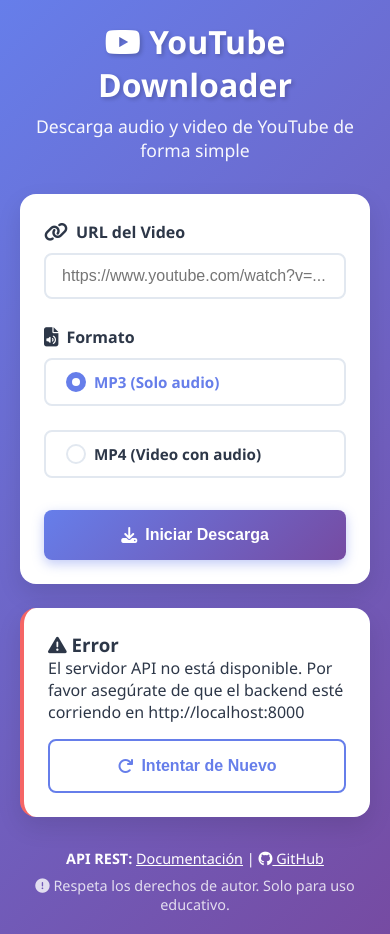
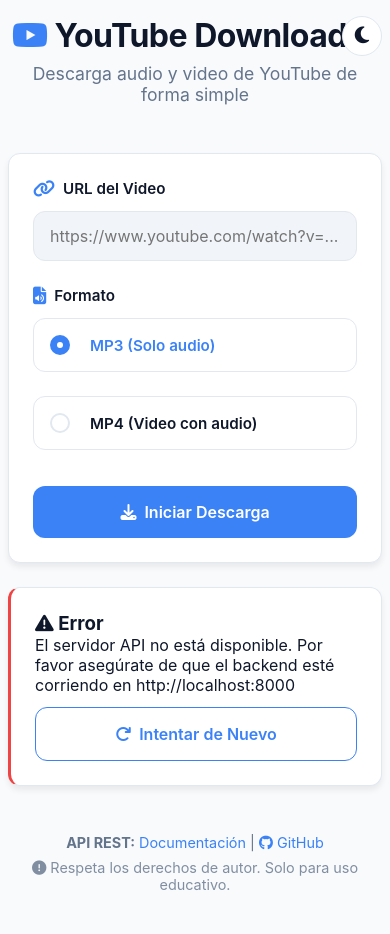
Before and after one commit to juanmariabravo/mp3_mp4_downloader, a plain HTML site: page frontend/index.html in a window 390 px wide. After the commit the page ends 909 px from the top, so only its background shows below. Drawn offline with Linux system fonts and the light colour scheme; no server answers.

Commit message:
feat: Implement theme toggle functionality and enhance UI styles

```diff
--- a/frontend/app.js
+++ b/frontend/app.js
@@ -20,6 +20,7 @@ const progressText = document.getElementById('progressText');
 const statusMessage = document.getElementById('statusMessage');
 const errorMessage = document.getElementById('errorMessage');
 const downloadFileBtn = document.getElementById('downloadFileBtn');
+const themeToggle = document.getElementById('themeToggle');
 
 // Preview elements
 const videoThumbnail = document.getElementById('videoThumbnail');
@@ -34,7 +35,34 @@ let currentTaskId = null;
 let pollingInterval = null;
 let videoInfo = null;
 
+// Theme Management
+function initTheme() {
+    const savedTheme = localStorage.getItem('theme') || 'light';
+    document.documentElement.setAttribute('data-theme', savedTheme);
+    updateThemeIcon(savedTheme);
+}
+
+function toggleTheme() {
+    const currentTheme = document.documentElement.getAttribute('data-theme');
+    const newTheme = currentTheme === 'dark' ? 'light' : 'dark';
+
+    document.documentElement.setAttribute('data-theme', newTheme);
+    localStorage.setItem('theme', newTheme);
+    updateThemeIcon(newTheme);
+}
+
+function updateThemeIcon(theme) {
+    const icon = themeToggle.querySelector('i');
+    if (theme === 'dark') {
+        icon.className = 'fas fa-sun';
+    } else {
+        icon.className = 'fas fa-moon';
+    }
+}
+
 // Event Listeners
+themeToggle.addEventListener('click', toggleTheme);
+
 formatRadios.forEach(radio => {
     radio.addEventListener('change', handleFormatChange);
 });
@@ -55,6 +83,9 @@ async function loadVideoPreview() {
         return;
     }
 
+    // Add loading state
+    urlInput.classList.add('loading');
+
     try {
         const response = await fetch(`${API_BASE_URL}/download/info?url=${encodeURIComponent(url)}`);
 
@@ -69,6 +100,8 @@ async function loadVideoPreview() {
     } catch (error) {
         console.error('Error loading preview:', error);
         hidePreview();
+    } finally {
+        urlInput.classList.remove('loading');
     }
 }
 
@@ -329,6 +362,9 @@ function updateProgress(data) {
         console.log('YouTube Downloader Frontend initialized');
         console.log(`API Base URL: ${API_BASE_URL}`);
 
+        // Initialize theme
+        initTheme();
+
         // Check if API is reachable
         fetch(`${API_BASE_URL}/health`)
             .then(response => response.json())
--- a/frontend/index.html
+++ b/frontend/index.html
@@ -13,6 +13,9 @@
     <div class="container">
         <!-- Header -->
         <header>
+            <div class="theme-toggle" id="themeToggle" title="Cambiar tema">
+                <i class="fas fa-moon"></i>
+            </div>
             <h1><i class="fab fa-youtube"></i> YouTube Downloader</h1>
             <p class="subtitle">Descarga audio y video de YouTube de forma simple</p>
         </header>
--- a/frontend/styles.css
+++ b/frontend/styles.css
@@ -1,4 +1,5 @@
-/* Reset and Base Styles */
+/* Modern YouTube Downloader Styles */
+
 * {
     margin: 0;
     padding: 0;
@@ -6,27 +7,57 @@
 }
 
 :root {
-    --primary-color: #667eea;
-    --primary-dark: #5568d3;
-    --secondary-color: #764ba2;
-    --success-color: #48bb78;
-    --error-color: #f56565;
-    --warning-color: #ed8936;
-    --info-color: #4299e1;
-    --bg-gradient: linear-gradient(135deg, #667eea 0%, #764ba2 100%);
-    --text-dark: #2d3748;
-    --text-light: #718096;
-    --border-color: #e2e8f0;
-    --shadow: 0 10px 25px rgba(0, 0, 0, 0.1);
-    --shadow-lg: 0 20px 40px rgba(0, 0, 0, 0.15);
+    /* Light Mode - Modern Clean */
+    --primary: #3b82f6;
+    --primary-dark: #2563eb;
+    --primary-light: #60a5fa;
+    --accent: #06b6d4;
+    --success: #10b981;
+    --error: #ef4444;
+    --warning: #f59e0b;
+
+    --bg: #f8fafc;
+    --surface: #ffffff;
+    --surface-2: #f1f5f9;
+    --text: #0f172a;
+    --text-secondary: #64748b;
+    --border: #e2e8f0;
+
+    --shadow-sm: 0 1px 2px rgba(0, 0, 0, 0.05);
+    --shadow: 0 4px 6px rgba(0, 0, 0, 0.07);
+    --shadow-lg: 0 10px 15px rgba(0, 0, 0, 0.1);
+
+    --radius: 12px;
+}
+
+[data-theme="dark"] {
+    --primary: #60a5fa;
+    --primary-dark: #3b82f6;
+    --primary-light: #93c5fd;
+    --accent: #22d3ee;
+    --success: #34d399;
+    --error: #f87171;
+    --warning: #fbbf24;
+
+    --bg: #0f172a;
+    --surface: #1e293b;
+    --surface-2: #0f172a;
+    --text: #f1f5f9;
+    --text-secondary: #94a3b8;
+    --border: #334155;
+
+    --shadow-sm: 0 1px 2px rgba(0, 0, 0, 0.3);
+    --shadow: 0 4px 6px rgba(0, 0, 0, 0.4);
+    --shadow-lg: 0 10px 15px rgba(0, 0, 0, 0.5);
 }
 
 body {
-    font-family: 'Segoe UI', Tahoma, Geneva, Verdana, sans-serif;
-    background: var(--bg-gradient);
+    font-family: -apple-system, BlinkMacSystemFont, 'Segoe UI', Roboto, sans-serif;
+    background: var(--bg);
     min-height: 100vh;
-    padding: 20px;
-    color: var(--text-dark);
+    padding: 2rem 1rem;
+    color: var(--text);
+    transition: background 0.3s, color 0.3s;
 }
 
 .container {
@@ -37,37 +68,75 @@ body {
 /* Header */
 header {
     text-align: center;
-    color: white;
-    margin-bottom: 2rem;
-    animation: fadeInDown 0.6s ease-out;
+    margin-bottom: 3rem;
+    position: relative;
+}
+
+.theme-toggle {
+    position: absolute;
+    top: 0;
+    right: 0;
+    width: 44px;
+    height: 44px;
+    background: var(--surface);
+    border: 1px solid var(--border);
+    border-radius: 50%;
+    display: flex;
+    align-items: center;
+    justify-content: center;
+    cursor: pointer;
+    transition: all 0.2s;
+    z-index: 100;
+}
+
+.theme-toggle:hover {
+    background: var(--surface-2);
+    transform: scale(1.05);
+}
+
+.theme-toggle:active {
+    transform: scale(0.95);
+}
+
+.theme-toggle i {
+    font-size: 1.2rem;
+    color: var(--text);
 }
 
 header h1 {
     font-size: 2.5rem;
+    font-weight: 700;
+    color: var(--text);
     margin-bottom: 0.5rem;
-    text-shadow: 2px 2px 4px rgba(0, 0, 0, 0.2);
+    letter-spacing: -0.5px;
+}
+
+header h1 i {
+    color: var(--primary);
 }
 
 .subtitle {
+    color: var(--text-secondary);
     font-size: 1.1rem;
-    opacity: 0.95;
+    font-weight: 400;
 }
 
-/* Card */
+/* Cards */
 .card {
-    background: white;
-    border-radius: 16px;
+    background: var(--surface);
+    border: 1px solid var(--border);
+    border-radius: var(--radius);
     padding: 2rem;
+    margin-bottom: 1.5rem;
     box-shadow: var(--shadow);
-    margin-bottom: 1.5rem;
-    animation: fadeInUp 0.6s ease-out;
+    transition: all 0.2s;
 }
 
 .error-card {
-    border-left: 4px solid var(--error-color);
+    border-left: 3px solid var(--error);
 }
 
-/* Form Styles */
+/* Form Elements */
 .form-group {
     margin-bottom: 1.5rem;
 }
@@ -75,127 +144,150 @@ header h1 {
 .form-group label {
     display: flex;
     align-items: center;
+    gap: 0.5rem;
     font-weight: 600;
-    margin-bottom: 0.5rem;
-    color: var(--text-dark);
+    margin-bottom: 0.75rem;
+    color: var(--text);
+    font-size: 0.95rem;
 }
 
 .label-icon {
-    margin-right: 0.5rem;
-    font-size: 1.2rem;
+    color: var(--primary);
+    font-size: 1.1rem;
 }
 
 input[type="url"],
 select {
     width: 100%;
-    padding: 0.75rem 1rem;
-    border: 2px solid var(--border-color);
-    border-radius: 8px;
+    padding: 0.875rem 1rem;
+    border: 1.5px solid var(--border);
+    border-radius: var(--radius);
     font-size: 1rem;
-    transition: all 0.3s ease;
+    background: var(--surface-2);
+    color: var(--text);
+    transition: all 0.2s;
+    font-family: inherit;
 }
 
 input[type="url"]:focus,
 select:focus {
     outline: none;
-    border-color: var(--primary-color);
-    box-shadow: 0 0 0 3px rgba(102, 126, 234, 0.1);
+    border-color: var(--primary);
+    background: var(--surface);
+    box-shadow: 0 0 0 3px rgba(59, 130, 246, 0.1);
+}
+
+input[type="url"].loading {
+    background: linear-gradient(90deg,
+        var(--surface-2) 0%,
+        var(--border) 50%,
+        var(--surface-2) 100%
+    );
+    background-size: 200% 100%;
+    animation: loading 1.5s infinite;
+}
+
+@keyframes loading {
+    0% { background-position: 200% 0; }
+    100% { background-position: -200% 0; }
 }
 
 /* Radio Buttons */
 .radio-group {
     display: flex;
-    gap: 1rem;
+    gap: 0.75rem;
 }
 
 .radio-label {
+    flex: 1;
     display: flex;
     align-items: center;
+    padding: 1rem;
+    border: 1.5px solid var(--border);
+    border-radius: var(--radius);
     cursor: pointer;
-    padding: 0.75rem 1.25rem;
-    border: 2px solid var(--border-color);
-    border-radius: 8px;
-    transition: all 0.3s ease;
-    flex: 1;
+    transition: all 0.2s;
+    background: var(--surface);
 }
 
 .radio-label:hover {
-    border-color: var(--primary-color);
-    background: rgba(102, 126, 234, 0.05);
+    border-color: var(--primary);
+    background: var(--surface-2);
 }
 
 .radio-label input[type="radio"] {
     display: none;
 }
 
+.radio-custom {
+    width: 20px;
+    height: 20px;
+    border: 2px solid var(--border);
+    border-radius: 50%;
+    margin-right: 0.75rem;
+    position: relative;
+    transition: all 0.2s;
+    flex-shrink: 0;
+}
+
 .radio-label input[type="radio"]:checked + .radio-custom {
-    background: var(--primary-color);
-    border-color: var(--primary-color);
+    border-color: var(--primary);
+    background: var(--primary);
 }
 
 .radio-label input[type="radio"]:checked + .radio-custom::after {
-    opacity: 1;
-}
-
-.radio-label input[type="radio"]:checked ~ .radio-text {
-    color: var(--primary-color);
-    font-weight: 600;
-}
-
-.radio-custom {
-    width: 20px;
-    height: 20px;
-    border: 2px solid var(--border-color);
-    border-radius: 50%;
-    margin-right: 0.5rem;
-    position: relative;
-    transition: all 0.3s ease;
-}
-
-.radio-custom::after {
     content: '';
     position: absolute;
     top: 50%;
     left: 50%;
     transform: translate(-50%, -50%);
-    width: 8px;
-    height: 8px;
+    width: 6px;
+    height: 6px;
     background: white;
     border-radius: 50%;
-    opacity: 0;
-    transition: opacity 0.3s ease;
+}
+
+.radio-label input[type="radio"]:checked ~ .radio-text {
+    color: var(--primary);
+    font-weight: 600;
 }
 
 .radio-text {
     font-size: 0.95rem;
+    color: var(--text);
 }
 
 /* Buttons */
 .btn-primary,
 .btn-secondary {
     width: 100%;
-    padding: 1rem 1.5rem;
+    padding: 1rem;
     border: none;
-    border-radius: 8px;
+    border-radius: var(--radius);
     font-size: 1rem;
     font-weight: 600;
     cursor: pointer;
-    transition: all 0.3s ease;
     display: flex;
     align-items: center;
     justify-content: center;
     gap: 0.5rem;
+    transition: all 0.2s;
+    font-family: inherit;
 }
 
 .btn-primary {
-    background: var(--bg-gradient);
+    background: var(--primary);
     color: white;
-    box-shadow: 0 4px 12px rgba(102, 126, 234, 0.4);
 }
 
 .btn-primary:hover:not(:disabled) {
-    transform: translateY(-2px);
-    box-shadow: 0 6px 16px rgba(102, 126, 234, 0.5);
+    background: var(--primary-dark);
+    transform: translateY(-1px);
+    box-shadow: var(--shadow-lg);
+}
+
+.btn-primary:active:not(:disabled) {
+    transform: translateY(0);
 }
 
 .btn-primary:disabled {
@@ -204,18 +296,18 @@ select:focus {
 }
 
 .btn-secondary {
-    background: white;
-    color: var(--primary-color);
-    border: 2px solid var(--primary-color);
-    margin-top: 1rem;
+    background: transparent;
+    color: var(--primary);
+    border: 1.5px solid var(--primary);
+    margin-top: 0.75rem;
 }
 
 .btn-secondary:hover {
-    background: var(--primary-color);
+    background: var(--primary);
     color: white;
 }
 
-/* Progress Section */
+/* Progress */
 .progress-header {
     display: flex;
     justify-content: space-between;
@@ -223,10 +315,15 @@ select:focus {
     margin-bottom: 1.5rem;
 }
 
+.progress-header h3 {
+    font-size: 1.25rem;
+    font-weight: 600;
+}
+
 .task-id {
     font-size: 0.85rem;
-    color: var(--text-light);
-    font-family: monospace;
+    color: var(--text-secondary);
+    font-family: 'Courier New', monospace;
 }
 
 .status-badge {
@@ -236,31 +333,29 @@ select:focus {
     padding: 0.5rem 1rem;
     border-radius: 20px;
     font-weight: 600;
+    font-size: 0.9rem;
     margin-bottom: 1rem;
-    animation: pulse 2s infinite;
 }
 
 .status-badge.pending {
-    background: rgba(237, 137, 54, 0.1);
-    color: var(--warning-color);
+    background: rgba(251, 191, 36, 0.15);
+    color: var(--warning);
 }
 
 .status-badge.downloading,
 .status-badge.processing {
-    background: rgba(66, 153, 225, 0.1);
-    color: var(--info-color);
+    background: rgba(59, 130, 246, 0.15);
+    color: var(--primary);
 }
 
 .status-badge.completed {
-    background: rgba(72, 187, 120, 0.1);
-    color: var(--success-color);
-    animation: none;
+    background: rgba(16, 185, 129, 0.15);
+    color: var(--success);
 }
 
 .status-badge.failed {
-    background: rgba(245, 101, 101, 0.1);
-    color: var(--error-color);
-    animation: shake 0.5s;
+    background: rgba(239, 68, 68, 0.15);
+    color: var(--error);
 }
 
 .progress-bar-container {
@@ -269,101 +364,44 @@ select:focus {
 }
 
 .progress-bar {
-    height: 30px;
-    background: #f7fafc;
-    border-radius: 15px;
+    height: 12px;
+    background: var(--surface-2);
+    border-radius: 10px;
     overflow: hidden;
-    box-shadow: inset 0 2px 4px rgba(0, 0, 0, 0.1);
 }
 
 .progress-fill {
     height: 100%;
-    background: var(--bg-gradient);
-    border-radius: 15px;
-    transition: width 0.5s ease;
+    background: linear-gradient(90deg, var(--primary), var(--primary-light));
+    border-radius: 10px;
+    transition: width 0.3s ease;
     width: 0%;
 }
 
 .progress-text {
     position: absolute;
     top: 50%;
-    left: 50%;
-    transform: translate(-50%, -50%);
-    font-weight: 700;
-    color: var(--text-dark);
-    font-size: 0.9rem;
+    right: 0.75rem;
+    transform: translateY(-50%);
+    font-weight: 600;
+    color: var(--text);
+    font-size: 0.85rem;
 }
 
 .status-message {
     padding: 1rem;
-    background: #f7fafc;
-    border-radius: 8px;
-    color: var(--text-light);
+    background: var(--surface-2);
+    border-radius: var(--radius);
+    color: var(--text-secondary);
     font-size: 0.9rem;
     margin-top: 1rem;
-}
-
-/* Footer */
-footer {
-    text-align: center;
-    color: white;
-    margin-top: 2rem;
-    font-size: 0.9rem;
-}
-
-footer a {
-    color: white;
-    text-decoration: underline;
-}
-
-.footer-note {
-    margin-top: 0.5rem;
-    opacity: 0.8;
-}
-
-/* Animations */
-@keyframes fadeInDown {
-    from {
-        opacity: 0;
-        transform: translateY(-20px);
-    }
-    to {
-        opacity: 1;
-        transform: translateY(0);
-    }
-}
-
-@keyframes fadeInUp {
-    from {
-        opacity: 0;
-        transform: translateY(20px);
-    }
-    to {
-        opacity: 1;
-        transform: translateY(0);
-    }
-}
-
-@keyframes pulse {
-    0%, 100% {
-        opacity: 1;
-    }
-    50% {
-        opacity: 0.7;
-    }
-}
-
-@keyframes shake {
-    0%, 100% { transform: translateX(0); }
-    25% { transform: translateX(-10px); }
-    75% { transform: translateX(10px); }
+    line-height: 1.5;
 }
 
 /* Video Preview */
 .video-preview {
     display: flex;
     gap: 1.5rem;
-    animation: fadeInUp 0.5s ease-out;
 }
 
 .thumbnail-container {
@@ -374,8 +412,8 @@ footer a {
     width: 240px;
     height: 135px;
     object-fit: cover;
-    border-radius: 8px;
-    box-shadow: 0 4px 8px rgba(0, 0, 0, 0.1);
+    border-radius: var(--radius);
+    border: 1px solid var(--border);
 }
 
 .video-details {
@@ -384,8 +422,9 @@ footer a {
 
 .video-details h4 {
     margin-bottom: 0.75rem;
-    color: var(--text-dark);
+    color: var(--text);
     font-size: 1.1rem;
+    font-weight: 600;
     line-height: 1.4;
 }
 
@@ -393,7 +432,7 @@ footer a {
     display: flex;
     gap: 1rem;
     margin-bottom: 0.75rem;
-    color: var(--text-light);
+    color: var(--text-secondary);
     font-size: 0.9rem;
     flex-wrap: wrap;
 }
@@ -401,31 +440,84 @@ footer a {
 .video-meta span {
     display: flex;
     align-items: center;
-    gap: 0.3rem;
+    gap: 0.4rem;
 }
 
 .video-meta i {
-    color: var(--primary-color);
+    color: var(--primary);
 }
 
 .video-details p {
-    color: var(--text-light);
+    color: var(--text-secondary);
     font-size: 0.9rem;
-    line-height: 1.5;
+    line-height: 1.6;
+}
+
+/* Footer */
+footer {
+    text-align: center;
+    margin-top: 3rem;
+    color: var(--text-secondary);
+    font-size: 0.9rem;
+}
+
+footer a {
+    color: var(--primary);
+    text-decoration: none;
+}
+
+footer a:hover {
+    text-decoration: underline;
+}
+
+.footer-note {
+    margin-top: 0.5rem;
+    opacity: 0.8;
+}
+
+/* Scrollbar */
+::-webkit-scrollbar {
+    width: 8px;
+}
+
+::-webkit-scrollbar-track {
+    background: var(--surface-2);
+}
+
+::-webkit-scrollbar-thumb {
+    background: var(--border);
+    border-radius: 4px;
+}
+
+::-webkit-scrollbar-thumb:hover {
+    background: var(--text-secondary);
+}
+
+::selection {
+    background: var(--primary);
+    color: white;
+}
+
+html {
+    scroll-behavior: smooth;
 }
 
 /* Responsive */
 @media (max-width: 640px) {
+    body {
+        padding: 1rem 0.5rem;
+    }
+
     header h1 {
         font-size: 2rem;
     }
 
+    .card {
+        padding: 1.5rem;
+    }
+
     .radio-group {
         flex-direction: column;
-    }
-
-    .card {
-        padding: 1.5rem;
     }
 
     .video-preview {
@@ -436,4 +528,9 @@ footer a {
         width: 100%;
         height: auto;
     }
+
+    .theme-toggle {
+        width: 40px;
+        height: 40px;
+    }
 }
```
Also changed, not shown: 1 other file.
